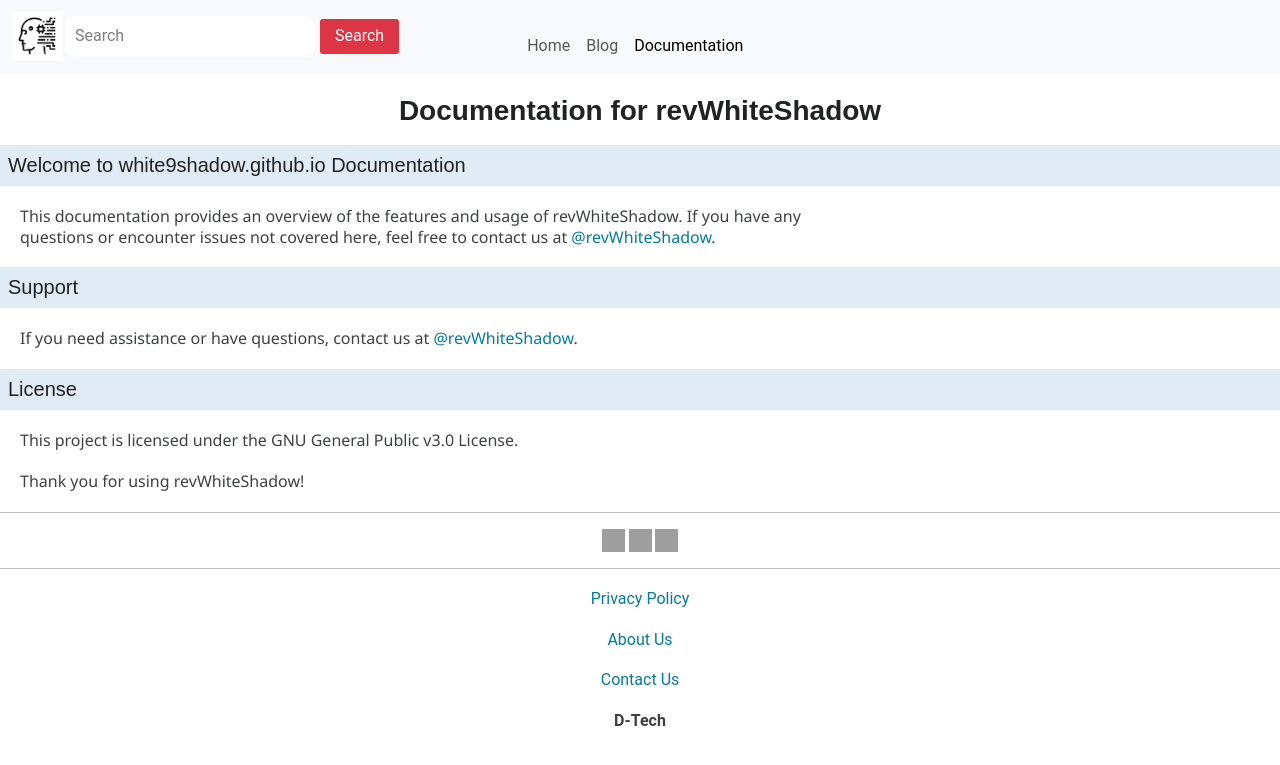
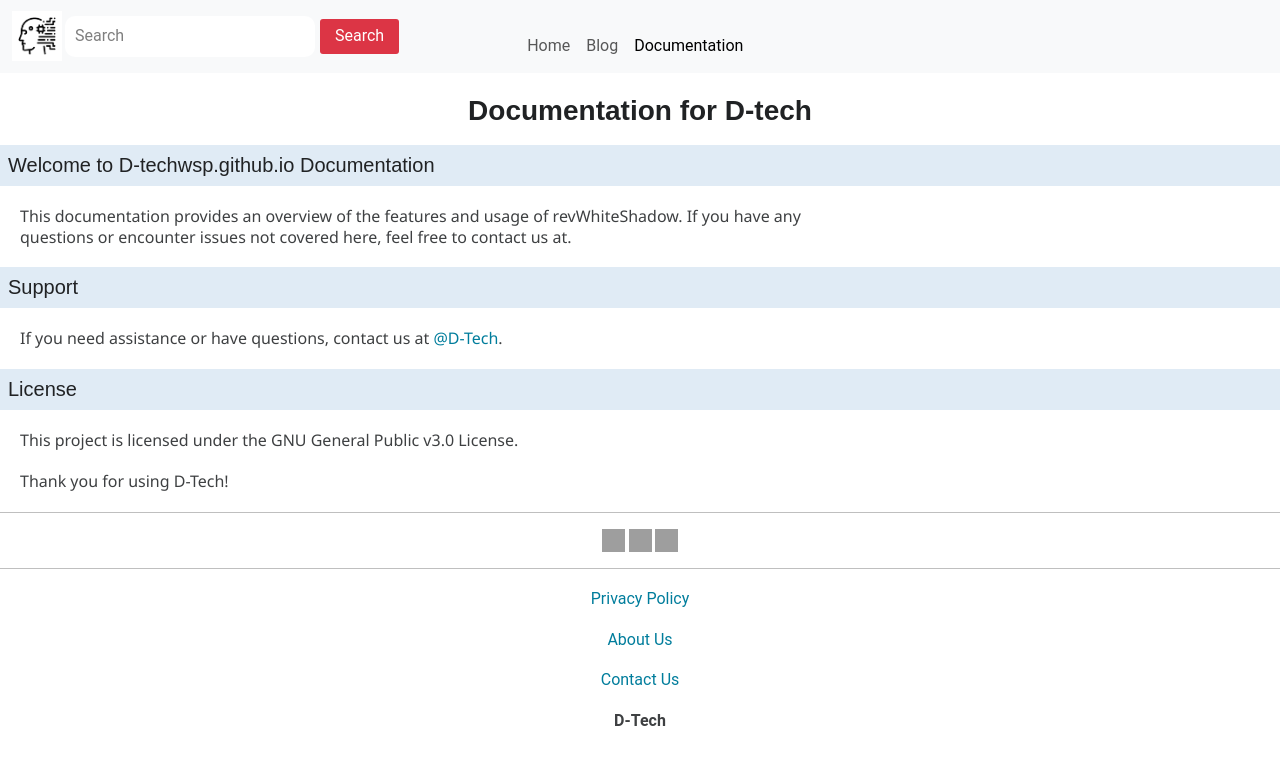
Before and after one commit to D-Techwsp/D-Techwsp.github.io, a Jekyll site: the page built from documentation.html, in a window 1280 px wide. Shown: the top 765 px of the page. Built offline with Jekyll 4.4.1, drawn with Linux system fonts in a browser that asks for light colours; some web fonts are replaced; grey boxes are pictures that could not be loaded.

Commit message:
Update documentation.html

```diff
--- a/documentation.html
+++ b/documentation.html
@@ -6,15 +6,14 @@ permalink: /documentation
 ---
 
     <header>
-        <h1>Documentation for revWhiteShadow</h1>
+        <h1>Documentation for D-tech</h1>
 
     </header>
 
     <section>
-        <h2>Welcome to white9shadow.github.io Documentation</h2>
+        <h2>Welcome to D-techwsp.github.io Documentation</h2>
         <p>This documentation provides an overview of the features and usage of revWhiteShadow. If you
-            have any questions or encounter issues not covered here, feel free to contact us at <a
-                href="https://t.me/revWhiteShadow">@revWhiteShadow</a>.</p>
+            have any questions or encounter issues not covered here, feel free to contact us at.</p>
     </section>
 
 
@@ -25,7 +24,7 @@ permalink: /documentation
     <section id="section-support">
         <h2>Support</h2>
         <p>If you need assistance or have questions, contact us at <a
-              href="https://t.me/revWhiteShadow">@revWhiteShadow</a>.</p>
+              href="https://t.me/D-Tech">@D-Tech</a>.</p>
     </section>
 
 
@@ -37,5 +36,5 @@ permalink: /documentation
     </section>
 
     <footer>
-        <p>Thank you for using revWhiteShadow!</p>
+        <p>Thank you for using D-Tech!</p>
     </footer>
```
